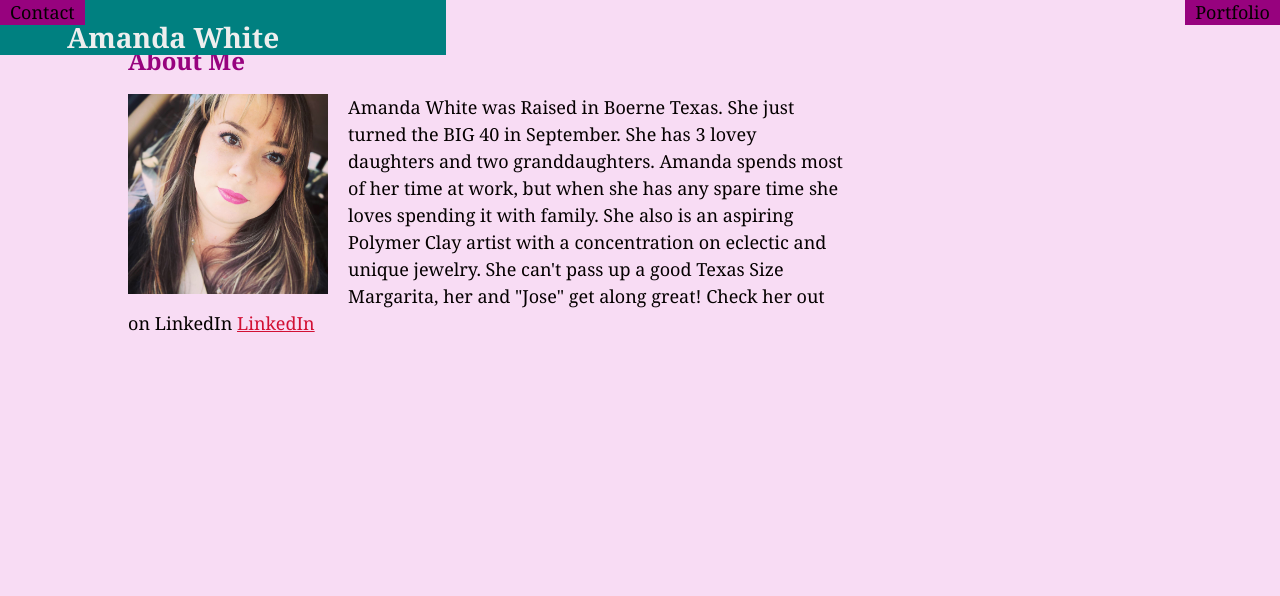
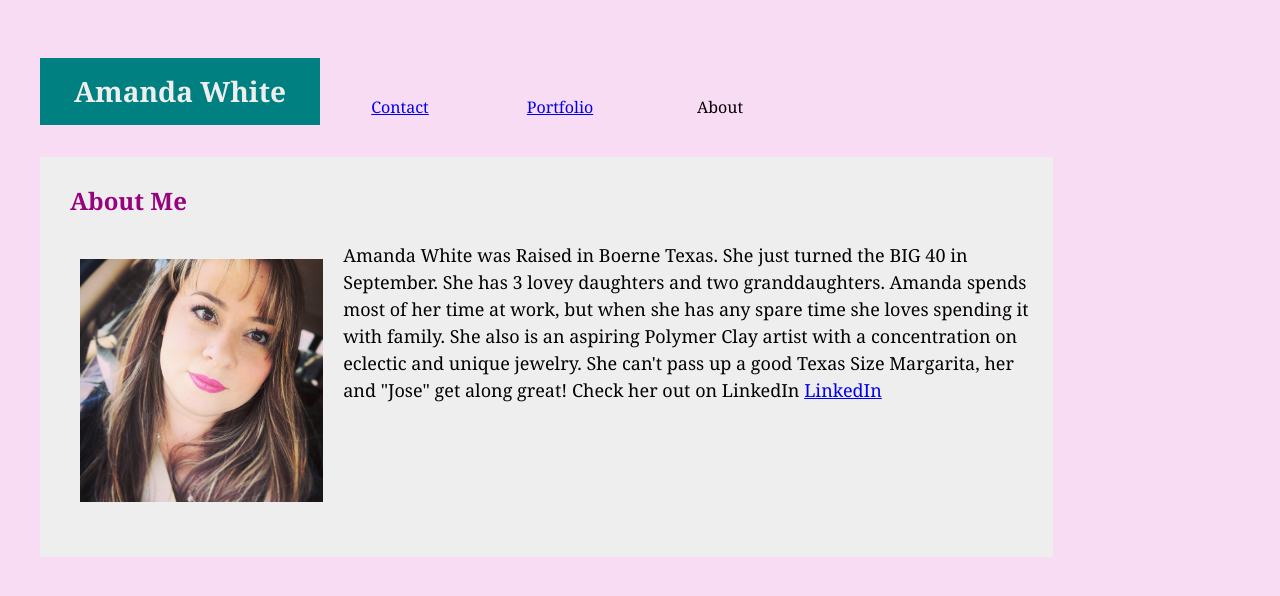
Before and after one commit to AmandaWhiteTX/Basic-Portfolio, a plain HTML site: page index.html in a window 1280 px wide. Drawn offline with Linux system fonts and the light colour scheme.

Commit message:
Basic Portfolio updated files

```diff
--- a/assets/css/style.css
+++ b/assets/css/style.css
@@ -1,5 +1,7 @@
+
+
 body {
-    padding: 0;
+    padding: 40px;
     margin: 0;
     font-family: Georgia, "Times New Roman", Times, serif;
     font-size: 18px;
@@ -8,86 +10,94 @@ body {
     background: #f8dcf4;
   }
 
-  header {
-    position: absolute;
-    top: 0;
-    padding: 10px;
-    line-height: 5px;
+  header{
+    width: 100%;
+    background: #f8dcf4;
+  }
+  h1 {
+    float: left;
+    width: 20%;
+    padding: 20px;
     margin: 0;
-    text-align: center;
-    background:teal;
-    width: 33.3%;
-    margin-right: 0% auto;
-  }
-
-  h1 {
-    padding: 5px 0;
-    margin: 0;
-    margin-top: 20px;
-    margin-right: 100px;
+    margin-right: 10px;
     font-size: 28px;
     color: #eee;
     text-align: center;
+    background:teal;
   }
 
-  h2 {
+  #about {
+    float: left;
+    width: 10%;
+    padding: 20px;
+    margin: 0;
+    font-size: 16px;
+    color: rgb(5, 0, 0);
+    text-align: center;
+    background:eee;
+    }
+
+  #contact {
+    float: left;
+    width: 10%;
+    padding: 20px;
+    margin-left: -10px;
+    font-size: 16px;
+    color: #eee;
+    text-align: center;
+    background:eee;
+     }
+
+  #portfolio {
+    float: left;
+    width: 10%;
+    padding: 20px;
+    margin: 0;
+    font-size: 16px;
+    color: #eee;
+    text-align: center;
+    background:eee;
+     }
+
+   h2 {
+    width: 100%;
+    margin: 0 auto;
     font-size: 24px;
-    color: rgb(151, 2, 126)
+    color: rgb(151, 2, 126);
+    padding: 10px;
+      }
+
+  .wrapper {
+    clear:both;
+    width: 1024px;
+    margin: 30 px;
+    background-color: #eee;
   }
 
-  a {
-    color: #d21034;
-  }
-
-  .container {
-    width: 1024px;
-    margin: 0 auto;
-  }
-
-  #main-bio,
-  #contact,
   #bio-image {
+    width: 25%;
     float: left;
-  }
+    margin-bottom: 15px;
+    margin-top: 15px;
+    padding: 20px;
+      }
 
   #main-bio {
-    width: 70%;
-  }
+    float: left;
+    width: 95%;
+    margin-bottom: 15px;
+    padding: 20px;
+    background: #eee;
+     }
 
-  #contact {
+  .footer {
+    clear: both;
     position: fixed;
-    top: 0;
-    padding: 10px;
-    line-height: 5px;
-    margin: 0;
+    width: 100%;
+    bottom: 0;
+    line-height: 20px;
+    margin: 0 auto;
     text-align: center;
+    font-size: 12px;
     background: rgb(151, 2, 126);
   }
-  #portfolio {
-    position: fixed;
-    top: 0;
-    right: 0;
-    padding: 10px;
-    line-height: 5px;
-    margin: 0;
-    text-align: center;
-    background: rgb(151, 2, 126);
-  }
-
-  #About {
-    position: fixed;
-    top: 0;
-    right: 0;
-    padding: 10px;
-    line-height: 5px;
-    margin: 0;
-    text-align: center;
-    background: #eee;
-  }
-
-
-  #bio-image {
-    width: 200px;
-    height: 200px;
-    margin-right: 20px;
-  }
--- a/index.html
+++ b/index.html
@@ -9,22 +9,28 @@
 </head>
 
 <body>
+
     <header>
         <h1>Amanda White</h1>
-    </header>
-<section>
+
+                <div class= "middle">
+                    <p>    </p>
+                </div>
+
                     <section id="contact">
-            Contact
+                            <p><a href="contact.html">Contact</a> </p>
                             </section>
                     <section id="portfolio">
-            Portfolio
+                            <p><a href="portfolio.html">Portfolio</a></p>
                         </section>
                     <section id="about">
-            About
+                            <p>About</p>
                         </section>
-    </section>
+                 </div>
+    </header>
+    <br>
 
-<div class="container">
+    <div class= "wrapper">
 
         <section id="main-bio">
 
@@ -37,14 +43,10 @@
             She can't pass up a good Texas Size Margarita, her and "Jose" get along great! Check her out on LinkedIn   <a href="http:/www.linkedin.com/in/AmandaWhiteTX" target="_blank">LinkedIn</a>
 
         </section>
+    </div>
 
-
-    </section>
-
-
-    <br>
-
-
-
+   <footer>
+       <p></p>
+   </footer>
 </body>
 </html>
```
Also changed, not shown: contact.html (+21 -0 lines), portfolio.html (+28 -0 lines). Lines whose indentation alone changed are shown as unchanged.
